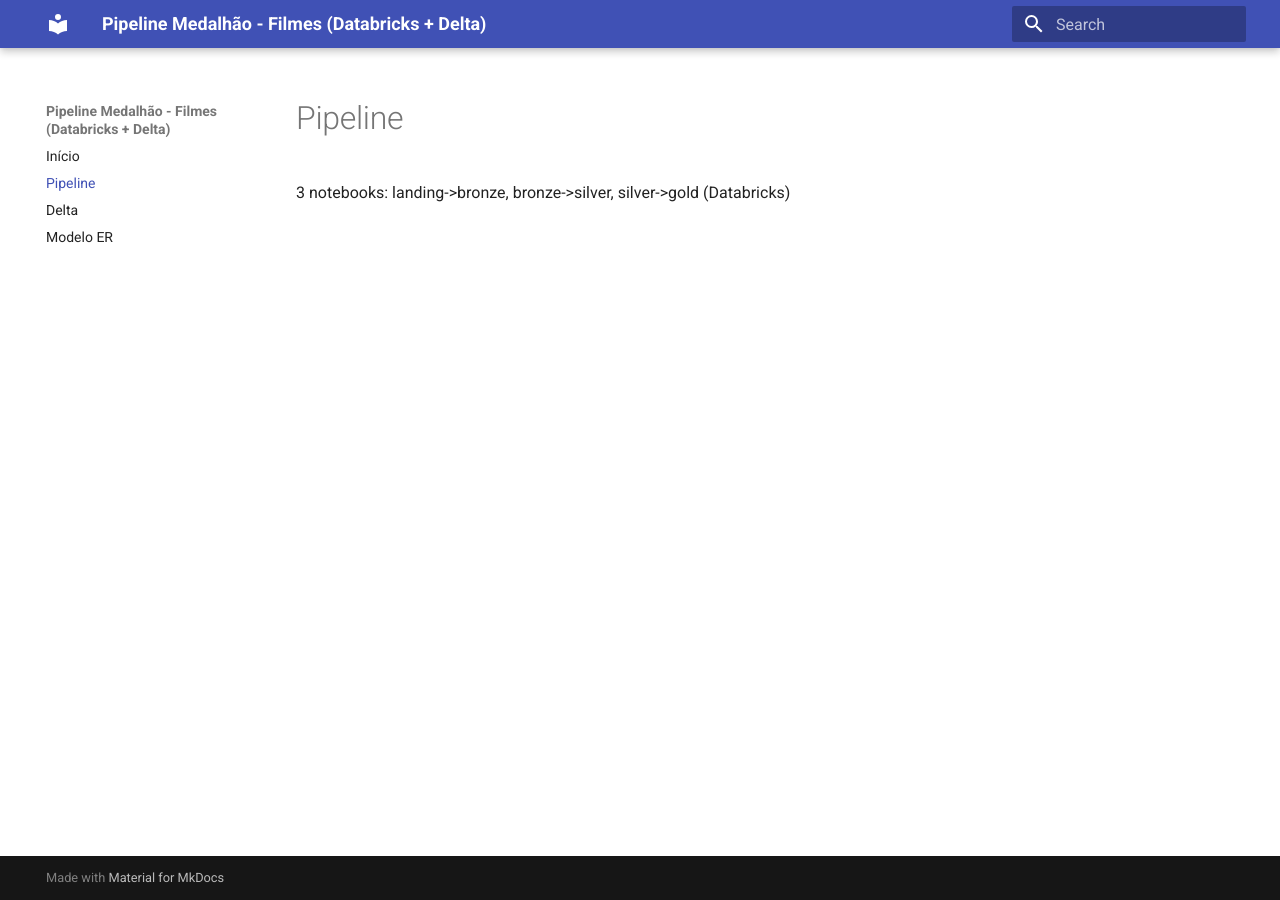
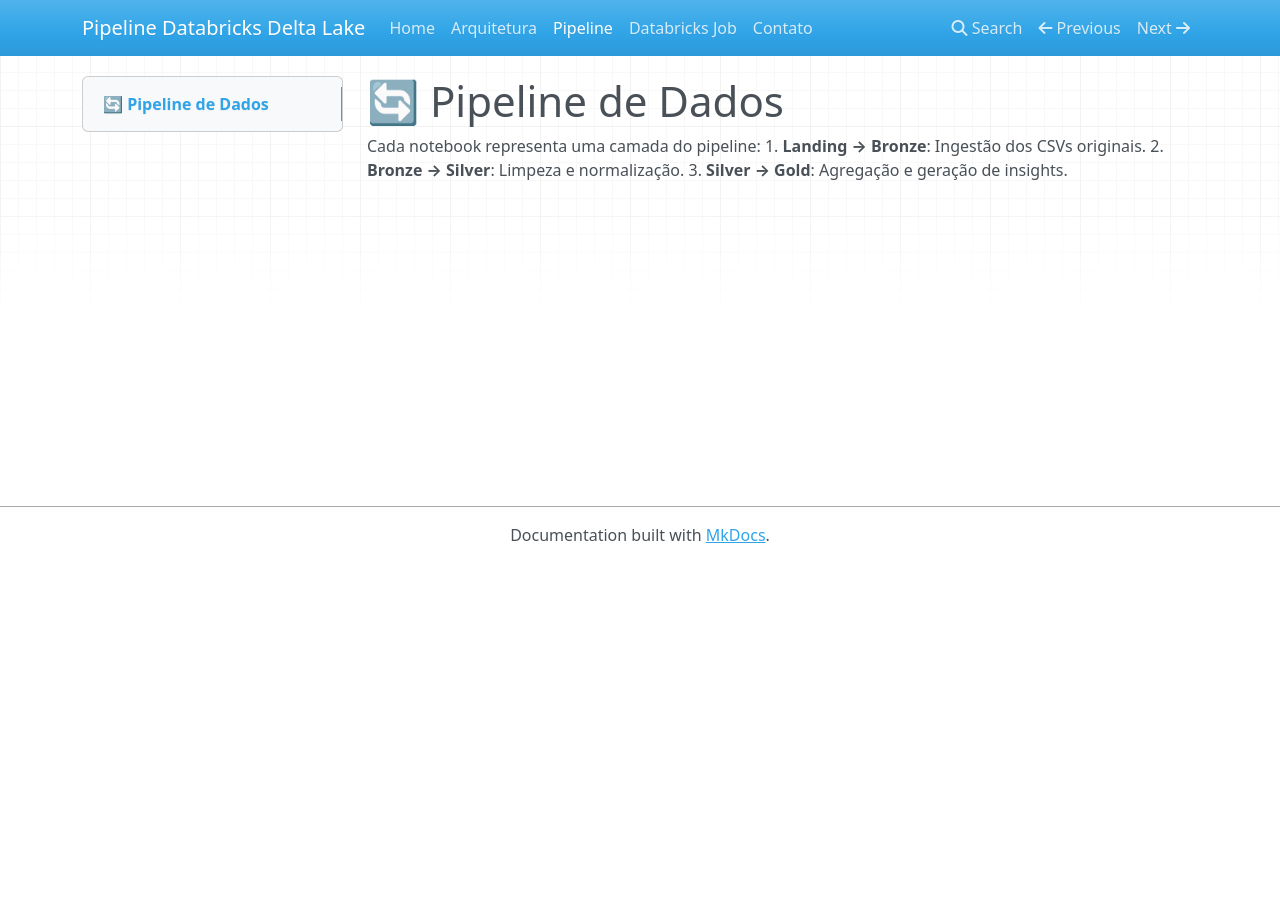
Before and after one commit to JoaoAcordi/Pipeline-de-dados, an MkDocs documentation site: the page built from docs/pipeline.md, in a window 1280 px wide. Built offline with MkDocs 1.6.1, drawn with Linux system fonts in a browser that asks for light colours; nearby versions of some CDN libraries.

Commit message:
mkdocs e readme

```diff
--- a/docs/pipeline.md
+++ b/docs/pipeline.md
@@ -1,3 +1,6 @@
-# Pipeline
 
-3 notebooks: landing->bronze, bronze->silver, silver->gold (Databricks)
+# 🔄 Pipeline de Dados
+Cada notebook representa uma camada do pipeline:
+1. **Landing → Bronze**: Ingestão dos CSVs originais.
+2. **Bronze → Silver**: Limpeza e normalização.
+3. **Silver → Gold**: Agregação e geração de insights.
--- a/mkdocs.yml
+++ b/mkdocs.yml
@@ -1,8 +1,8 @@
-site_name: Pipeline Medalhão - Filmes (Databricks + Delta)
+
+site_name: Pipeline Databricks Delta Lake
 nav:
-  - Início: index.md
+  - Home: index.md
+  - Arquitetura: arquitetura.md
   - Pipeline: pipeline.md
-  - Delta: delta.md
-  - Modelo ER: modelo_er.md
-theme:
-  name: material
+  - Databricks Job: databricks_job.md
+  - Contato: contato.md
```
Also changed, not shown: README.md (+30 -117 lines), docs/arquitetura.md (added, +7 -0 lines), docs/contato.md (added, +3 -0 lines), docs/databricks_job.md (added, +4 -0 lines), docs/index.md (+2 -2 lines).
